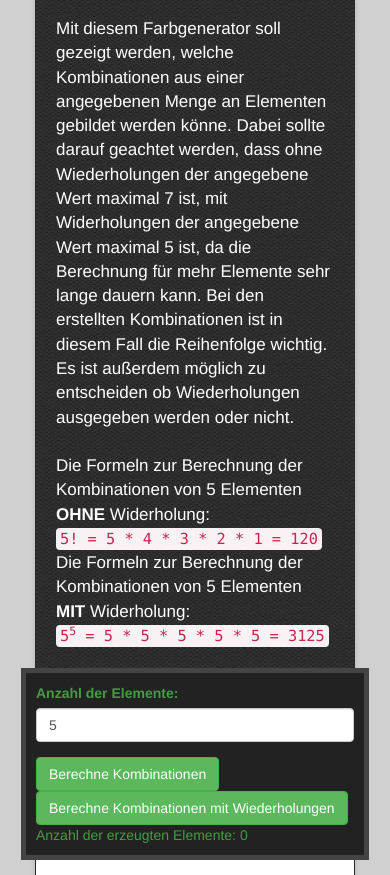
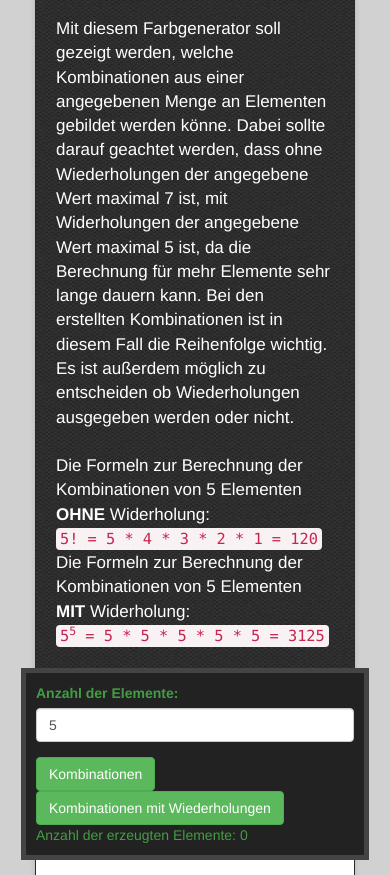
Before and after one commit to StefanKert/ColorCombinator, a plain HTML site: page index.html in a window 390 px wide. Shown: the part 77-952 px from the top of the page. Drawn offline with nearby package versions, Linux system fonts and the light colour scheme; some packages are replaced by stand-ins of ours.

Commit message:
Changed Text for buttons (overflow on mobile)

```diff
--- a/index.html
+++ b/index.html
@@ -58,10 +58,10 @@
 									</div>
 									<div class="row">
 											<div class="col-md-7">
-												<button type="button" class="btn btn-success" ng-click="combineColors(false)">Berechne Kombinationen</button>
+												<button type="button" class="btn btn-success" ng-click="combineColors(false)">Kombinationen</button>
 											</div>
 											<div class="col-md-5">
-												<button type="button" class="btn btn-success" ng-click="combineColors(true)">Berechne Kombinationen mit Wiederholungen</button>
+												<button type="button" class="btn btn-success" ng-click="combineColors(true)">Kombinationen mit Wiederholungen</button>
 											</div>
 									</div>
 									<div class="row">
```
